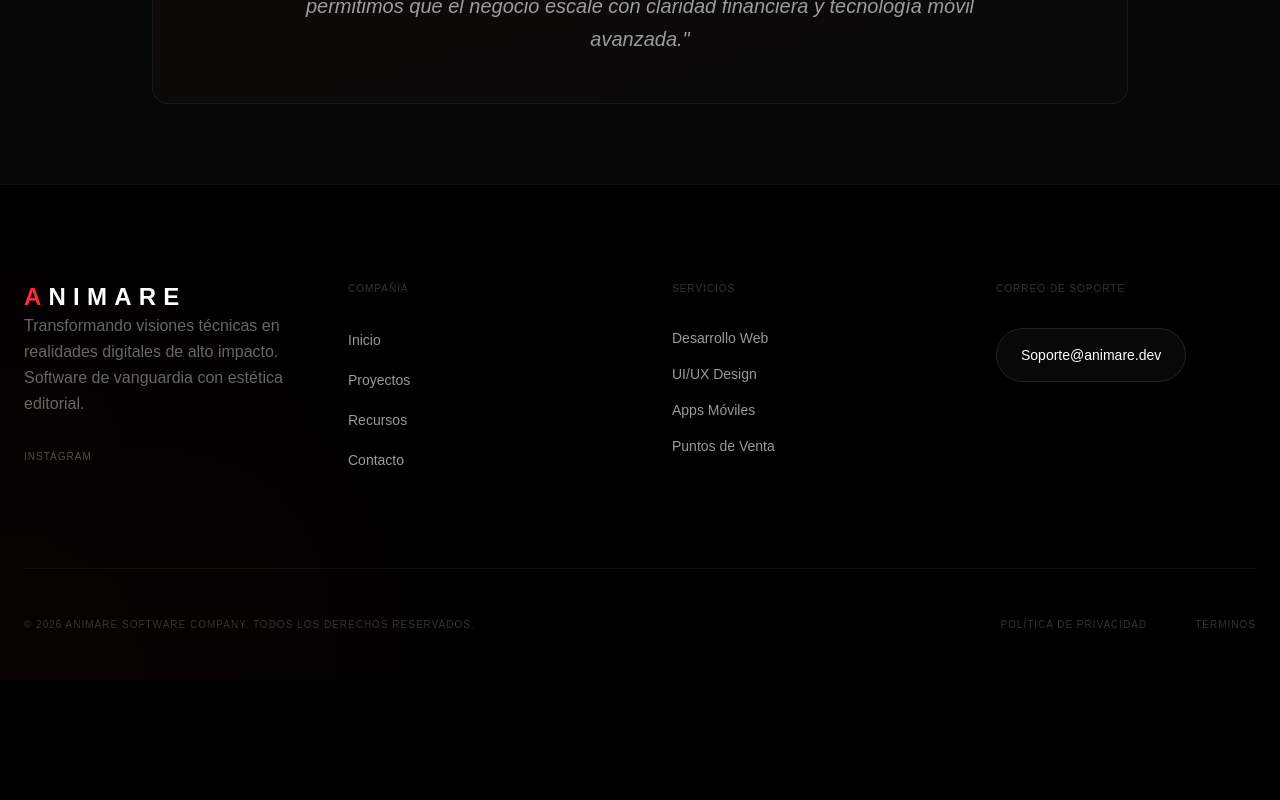
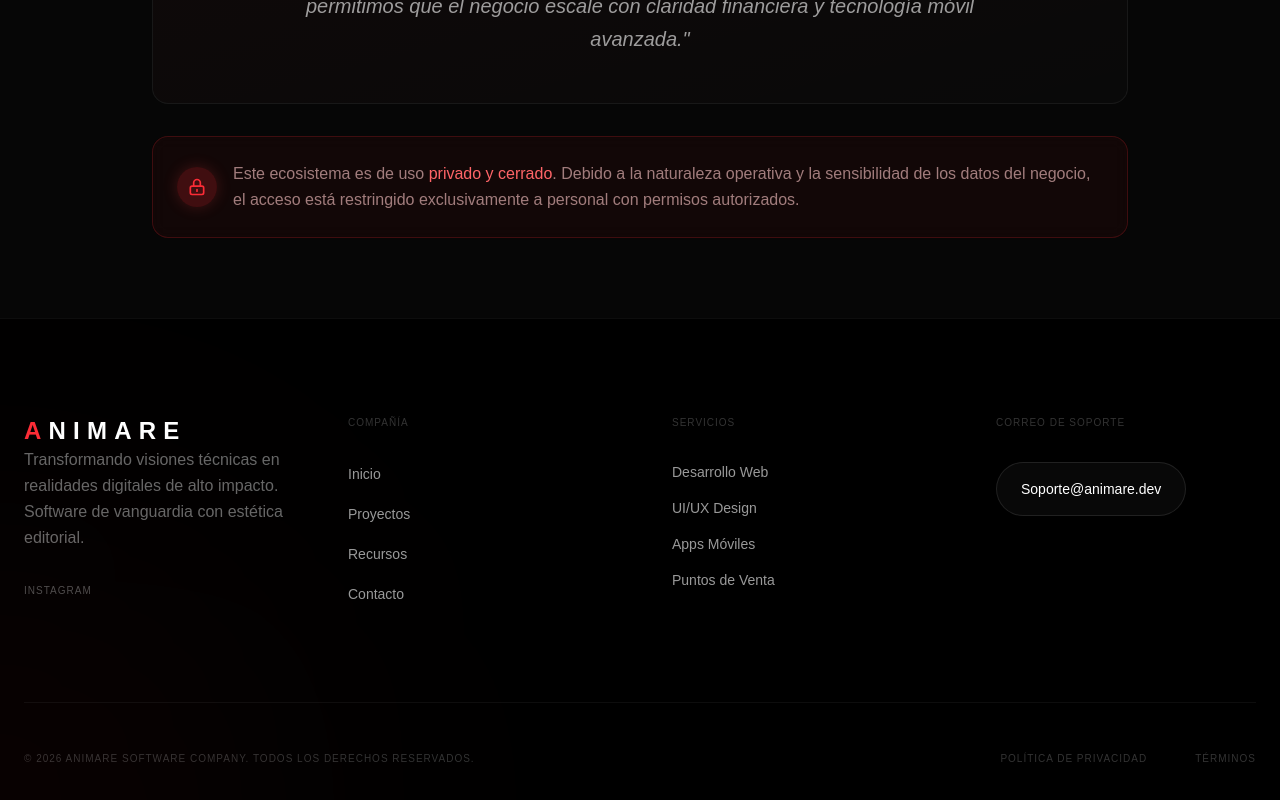
Before and after one commit to jose3041240426-afk/Animare, a Next.js app: page /proyectos/ecosistema-ryu-sushi in a window 1280 px wide. Shown: the part 1990-2790 px from the top of the page. Before the commit the page ends 2670 px from the top, so only its background shows below. Built offline with nearby package versions, Linux system fonts and the light colour scheme.

Commit message:
Add private system warning banner to Ryu Sushi

```diff
--- a/app/proyectos/[id]/page.tsx
+++ b/app/proyectos/[id]/page.tsx
@@ -341,6 +341,23 @@ export default function ProjectDetail({ params }: { params: Promise<{ id: string
             <p className="text-lg md:text-xl text-white/60 font-light italic leading-relaxed max-w-3xl mx-auto mt-4">"{selectedProject.presentation}"</p>
           </div>
         </footer>
+
+        {/* Private System Warning - Only for dual apps/ecosystems */}
+        {isRyu && (
+          <div className="mt-8 p-6 rounded-2xl border border-red-500/20 bg-red-500/5 backdrop-blur-sm relative overflow-hidden group animate-fade-in" style={{ animationDelay: '400ms' }}>
+            <div className="absolute inset-0 bg-gradient-to-r from-red-500/10 to-transparent opacity-0 group-hover:opacity-100 transition-opacity duration-500" />
+            <div className="relative z-10 flex items-center gap-4">
+              <div className="w-10 h-10 rounded-full bg-red-500/20 flex items-center justify-center shrink-0 shadow-[0_0_15px_rgba(239,68,68,0.2)]">
+                <svg className="w-5 h-5 text-red-500" fill="none" stroke="currentColor" viewBox="0 0 24 24">
+                  <path strokeLinecap="round" strokeLinejoin="round" strokeWidth="2" d="M12 15v2m-6 4h12a2 2 0 002-2v-6a2 2 0 00-2-2H6a2 2 0 00-2 2v6a2 2 0 002 2zm10-10V7a4 4 0 00-8 0v4h8z" />
+                </svg>
+              </div>
+              <p className="text-sm md:text-base text-red-200/60 font-light leading-relaxed">
+                Este ecosistema es de uso <span className="text-red-400 font-medium">privado y cerrado</span>. Debido a la naturaleza operativa y la sensibilidad de los datos del negocio, el acceso está restringido exclusivamente a personal con permisos autorizados.
+              </p>
+            </div>
+          </div>
+        )}
       </div>
 
       <style jsx global>{`
```
